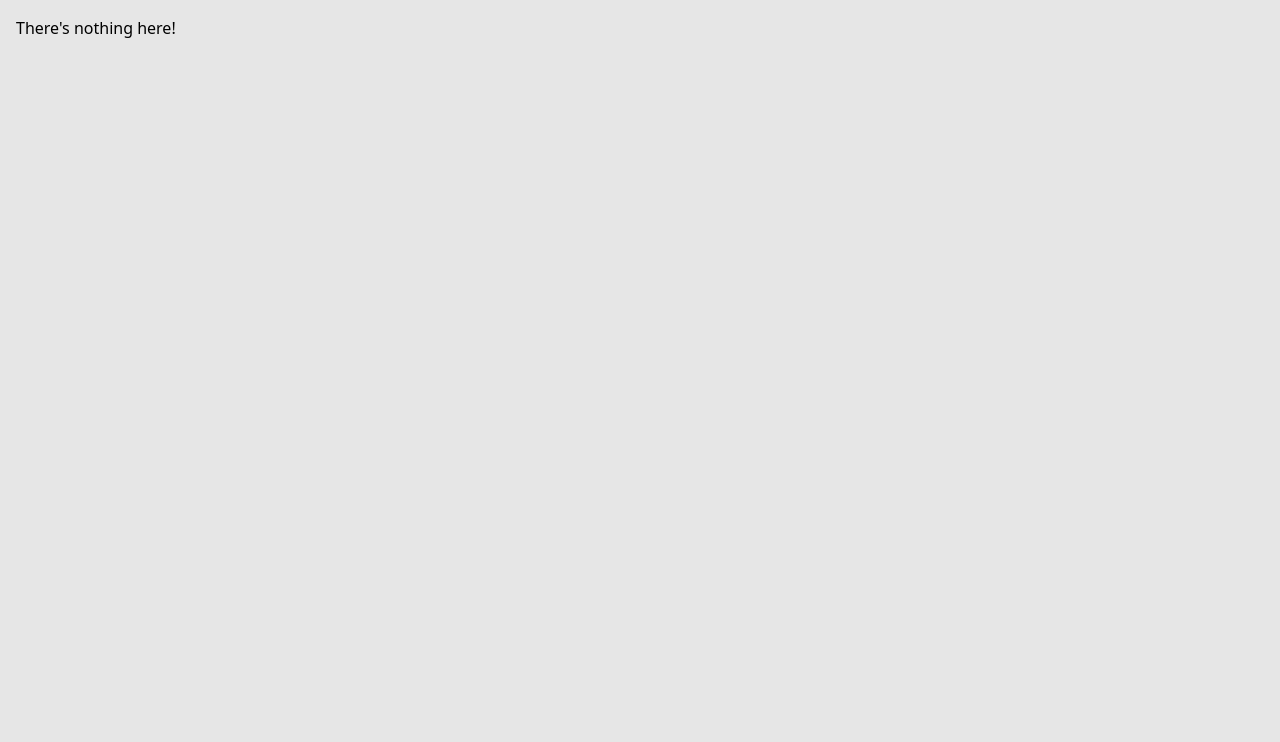
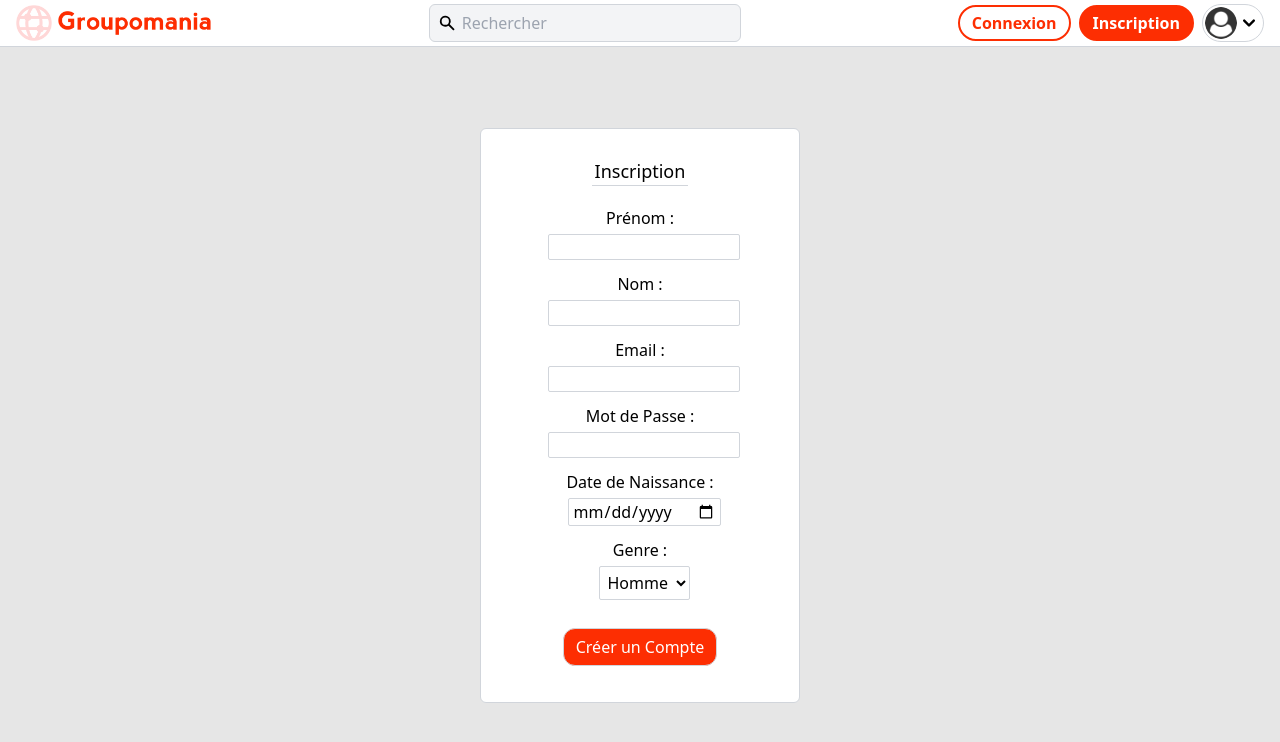
Before and after one commit to 57even/StevenRenaud_7_01122021, a React (Create React App) app in the folder front/: page /Signup in a window 1280 px wide. Shown: the top 742 px of the page. Built offline with nearby package versions, Linux system fonts and the light colour scheme.

Commit message:
finished thread page, login and signup structure

```diff
--- a/front/src/components/Card.css
+++ b/front/src/components/Card.css
@@ -1,16 +1,16 @@
 .background {
-    width:100%;
-    height:1px;
+  width: 100%;
+  height: 1px;
   position: relative;
 }
 .background:before {
-    content:'';
-    display:block;
+  content: "";
+  display: block;
   width: 100%;
   height: 5rem;
   left: -100%;
   bottom: 0;
   position: absolute;
-    background:linear-gradient(transparent, rgba(255,255,255,0.5));
-    pointer-events: none
+  background: linear-gradient(rgba(255, 255, 255, 0), rgba(255, 255, 255, 0.5));
+  pointer-events: none;
 }
--- /dev/null
+++ b/front/src/components/Comment.jsx
@@ -0,0 +1,16 @@
+import React from 'react';
+import profilePic from '../icons/profile_pic.png';
+
+export default function Comment() {
+  return (
+    <div className='w-full flex flex-col mb-2'>
+      <div className="flex gap-1.5 pl-1.5 pt-1.5 text-sm">
+        <a href="#" className="rounded-full"><img src={profilePic} alt="Avatar" className="h-7 w-7 object-cover rounded-full"/></a>
+        <span>
+          <a href="#" className="font-bold">John Doe</a>, il y a 3 heures
+        </span>
+      </div>
+      <h1 className="ml-10 -mt-1.5">Lorem ipsum dolor sit amet, consectetur adipiscing elit, sed do eiusmod tempor incididunt ut labore et dolore magna aliqua. Ut enim ad minim veniam, quis nostrud exercitation ullamco laboris nisi ut aliquip ex ea commodo consequat. Duis aute irure dolor in reprehenderit in voluptate velit esse cillum dolore eu fugiat nulla pariatur. Excepteur sint occaecat cupidatat non proident, sunt in culpa qui officia deserunt mollit anim id est laborum.</h1>
+    </div>
+  );
+}
--- /dev/null
+++ b/front/src/components/CommentList.jsx
@@ -0,0 +1,16 @@
+import React from 'react';
+import Comment from '../components/Comment';
+
+export default function CommentList() {
+  return (
+    <section className="flex flex-col items-center -mt-5 mb-2">
+      <div className="flex flex-col items-center gap-2.5 w-45rem rounded-md border bg-white">
+        <Comment />
+        <Comment />
+        <Comment />
+        <Comment />
+        <Comment />
+      </div>
+    </section>
+  );
+}
--- a/front/src/components/FirstPost.jsx
+++ b/front/src/components/FirstPost.jsx
@@ -3,7 +3,7 @@ import profilePic from '../icons/profile_pic.png';
 
 export default function FirstPost() {
   return(
-    <main className="flex flex-col justify-center items-center py-8 p-3">
+    <main className="flex flex-col justify-center items-center pt-8 p-3 pb-0">
       <section className="w-full m-5 flex flex-col items-center justify-center gap-2">
         <div className="flex flex-col items-start rounded-md bg-white w-45rem border">
           <div className="flex gap-1.5 items-center pl-2.5 pt-1.5 text-sm">
--- /dev/null
+++ b/front/src/components/LoginForm.jsx
@@ -0,0 +1,22 @@
+import React from 'react';
+
+export default function LoginForm() {
+  return (
+    <main className="flex flex-col items-center py-32">
+      <div className="flex flex-col items-center bg-white p-5 rounded-md border">
+        <h1 className="w-24 m-2 border-b mb-3 text-center text-lg">Connexion</h1>
+        <div className="flex flex-col gap-2 m-2">
+          <div className="flex flex-col items-center">
+            <label for="email">Email :</label>
+            <input className="w-48 ml-2 my-1 border rounded-sm focus:outline-none focus:border-primary px-1" type="text" id="email" name="email" required minlength="4" maxlength="8" size="10" />
+          </div>
+          <div className="flex flex-col items-center">
+            <label for="password">Mot de Passe :</label>
+            <input className="w-48 ml-2 my-1 border rounded-sm focus:outline-none focus:border-primary px-1" type="text" id="password" name="password" required minlength="4" maxlength="8" size="10" />
+          </div>
+        </div>
+        <button className="m-4 bg-primary rounded-xl border px-3 py-1.5 text-white">Se Connecter</button>
+      </div>
+    </main>
+  );
+}
--- /dev/null
+++ b/front/src/components/SignupForm.jsx
@@ -0,0 +1,41 @@
+import React from 'react';
+
+export default function SignupForm() {
+  return (
+    <main className="flex flex-col items-center py-32">
+      <div className="w-80 flex flex-col items-center bg-white p-5 rounded-md border">
+        <h1 className="w-24 m-2 border-b mb-3 text-center text-lg">Inscription</h1>
+        <div className="flex flex-col gap-2 m-2">
+          <div className="flex flex-col items-center">
+            <label for="name">Prénom :</label>
+            <input className="w-48 ml-2 my-1 border rounded-sm focus:outline-none focus:border-primary px-1" type="text" id="name" name="name" required minlength="4" maxlength="8" size="10" />
+          </div>
+          <div className="flex flex-col items-center">
+            <label for="lastName">Nom :</label>
+            <input className="w-48 ml-2 my-1 border rounded-sm focus:outline-none focus:border-primary px-1" type="text" id="lastName" name="lastName" required minlength="4" maxlength="8" size="10" />
+          </div>
+          <div className="flex flex-col items-center">
+            <label for="email">Email :</label>
+            <input className="w-48 ml-2 my-1 border rounded-sm focus:outline-none focus:border-primary px-1" type="email" id="email" name="email" required minlength="4" maxlength="8" size="10" />
+          </div>
+          <div className="flex flex-col items-center">
+            <label for="password">Mot de Passe :</label>
+            <input className="w-48 ml-2 my-1 border rounded-sm focus:outline-none focus:border-primary px-1" type="password" id="password" name="password" required minlength="4" maxlength="8" size="10" />
+          </div>
+          <div className="flex flex-col items-center">
+            <label for="password">Date de Naissance :</label>
+            <input className="ml-2 my-1 border rounded-sm focus:outline-none focus:border-primary px-1" type="date" id="birthday" name="birthday" required minlength="4" maxlength="8" size="10" />
+          </div>
+          <div className="flex flex-col items-center">
+            <label for="password">Genre :</label>
+            <select className="ml-2 my-1 bg-white border rounded-sm focus:outline-none focus:border-primary p-1" id="gender" name="gender">
+              <option value="male">Homme</option>
+              <option value="female">Femme</option>
+            </select>
+          </div>
+        </div>
+        <button className="m-4 bg-primary rounded-xl border px-3 py-1.5 text-white">Créer un Compte</button>
+      </div>
+    </main>
+  );
+}
--- a/front/src/components/TopBar.jsx
+++ b/front/src/components/TopBar.jsx
@@ -21,8 +21,8 @@ export default function TopBar() {
         <input type="search" placeholder="Rechercher" className="w-full p-0.5 focus:outline-none bg-gray-100"/>
       </div>
       <nav className="flex gap-2 items-center self-center">
-        <a href="#" className="border-2 rounded-full p-1 pr-3 pl-3 m-0 border-primary hover:border-primary hover:bg-secondary font-bold text-primary">Connexion</a>
-        <a href="#" className="border-2 rounded-full p-1 pr-3 pl-3 m-0 border-primary hover:border-darker bg-primary hover:bg-darker text-white font-bold">Inscription</a>
+        <Link to="/login" className="border-2 rounded-full p-1 pr-3 pl-3 m-0 border-primary hover:border-primary hover:bg-secondary font-bold text-primary">Connexion</Link>
+        <Link to="/signup" className="border-2 rounded-full p-1 pr-3 pl-3 m-0 border-primary hover:border-darker bg-primary hover:bg-darker text-white font-bold">Inscription</Link>
 
         <Menu as="div" className="relative inline-block">
           <div className="border rounded-3xl px-0.5 py-0.5">
--- a/front/src/index.js
+++ b/front/src/index.js
@@ -6,6 +6,8 @@ import {
 } from "react-router-dom";
 import Home from "./routes/Home";
 import Thread from "./routes/Thread";
+import Login from "./routes/Login";
+import Signup from "./routes/Signup";
 import './index.css';
 import reportWebVitals from './reportWebVitals';
 
@@ -17,6 +19,8 @@ render(
         <Route path="thread">
           <Route path=":threadId" element={<Thread />} />
         </Route>
+      <Route path="login" element={<Login />} />
+      <Route path="Signup" element={<Signup />} />
       <Route
         path="*"
         element={
--- a/front/src/routes/Login.jsx
+++ b/front/src/routes/Login.jsx
@@ -0,0 +1,12 @@
+import React from 'react';
+import TopBar from '../components/TopBar';
+import LoginForm from '../components/LoginForm';
+
+export default function Login() {
+  return (
+    <React.Fragment>
+      <TopBar />
+      <LoginForm />
+    </React.Fragment>
+  );
+}
--- a/front/src/routes/Signup.jsx
+++ b/front/src/routes/Signup.jsx
@@ -0,0 +1,12 @@
+import React from 'react';
+import TopBar from '../components/TopBar';
+import SignupForm from '../components/SignupForm';
+
+export default function Signup() {
+  return (
+    <React.Fragment>
+      <TopBar />
+      <SignupForm />
+    </React.Fragment>
+  );
+}
--- a/front/src/routes/Thread.jsx
+++ b/front/src/routes/Thread.jsx
@@ -1,6 +1,7 @@
 import React from 'react';
 import TopBar from '../components/TopBar';
 import FirstPost from '../components/FirstPost';
+import CommentList from '../components/CommentList';
 import { Outlet } from "react-router-dom";
 import { useParams } from "react-router-dom";
 
@@ -9,8 +10,11 @@ export default function Thread() {
   return (
     <React.Fragment>
       <TopBar />
-      <FirstPost />
-      <Outlet />
+      <main>
+        <FirstPost />
+        <CommentList />
+        <Outlet />
+      </main>
     </React.Fragment>
   );
 }
```
Also changed, not shown: 2 other files (tests, documents, lock files or other folders). Lines whose indentation alone changed are shown as unchanged.
